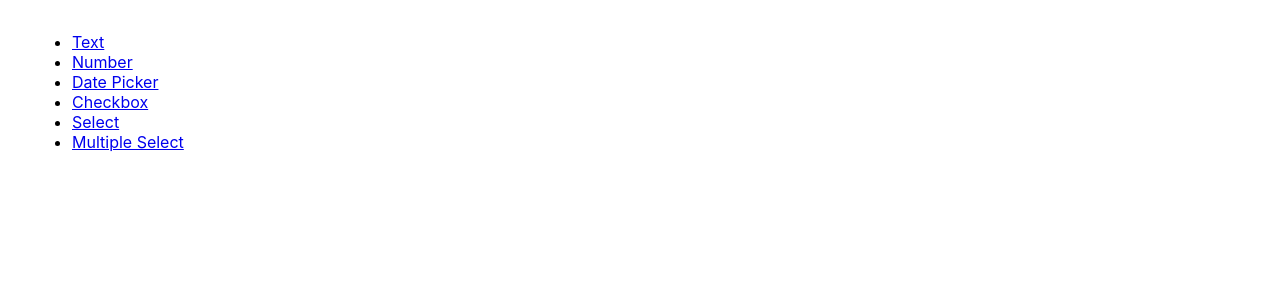
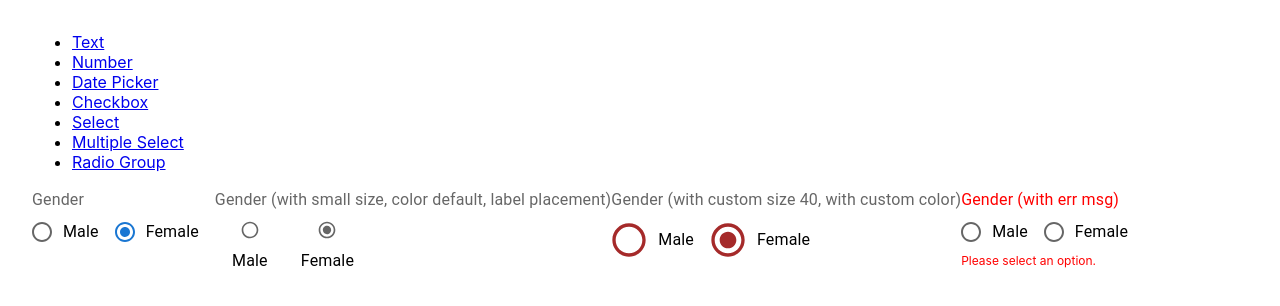
Before and after one commit to VaralakshmiPachipala/reusable-components, a React (Create React App) app: page /radioGroup in a window 1280 px wide. Shown: the top 306 px of the page. Built offline with nearby package versions, Linux system fonts and the light colour scheme.

Commit message:
Add validations for number field, add radio component

```diff
--- a/src/App.tsx
+++ b/src/App.tsx
@@ -7,6 +7,7 @@ import { InputTextWrapper } from "./wrappers/InputTextWrapper";
 import { CheckboxWrapper } from "./wrappers/CheckboxWrapper";
 import { DropdownSelectWrapper } from "./wrappers/SelectWrapper";
 import { MultipleSelectWrapper } from "./wrappers/MultipleSelectWrapper";
+import { RadioGroupWrapper } from "./wrappers/RadioGroupWrapper";
 
 const App = () => {
   return (
@@ -30,6 +31,9 @@ const App = () => {
         <li>
           <Link to="/multipleSelect">Multiple Select</Link>
         </li>
+        <li>
+          <Link to="/radioGroup">Radio Group</Link>
+        </li>
       </ul>
       <Routes>
         <Route path="/" element={<InputTextWrapper />}></Route>
@@ -42,6 +46,7 @@ const App = () => {
           path="/multipleSelect"
           element={<MultipleSelectWrapper />}
         ></Route>
+        <Route path="/radioGroup" element={<RadioGroupWrapper />}></Route>
       </Routes>
     </div>
   );
--- /dev/null
+++ b/src/components/CustomRadioGroup/radioGroup.tsx
@@ -0,0 +1,58 @@
+import {
+  FormControl,
+  FormControlLabel,
+  FormLabel,
+  Radio,
+  RadioGroup,
+} from "@mui/material";
+import { makeStyles } from "@mui/styles";
+import React from "react";
+
+const useStyles: any = makeStyles(() => ({
+    errMsgStyles: {
+            fontSize: "12px",
+            color: "red",
+    },
+    errWrapper: {
+      "& .MuiFormLabel-root": {
+        color: "red",
+      }
+    },
+  }));
+
+interface RadioGroupProps {
+    label?: string;
+    defaultValue?: string | number;
+    options: {label: string, value: string}[] | {[value: string]: string | number}[],
+    name?: string;
+    horizontal?: boolean;
+    onChange?: (event: React.ChangeEvent<HTMLInputElement>) => void;
+    value?: string | number;
+    radioProps?: {};
+    labelPlacement?: 'top' | 'start' | 'bottom' | 'end';
+    errorMessage?: string;
+}
+
+export const InputRadioGroup = (props: RadioGroupProps) => {
+    const { label, defaultValue, name, options = [], horizontal, onChange, value, radioProps, labelPlacement = 'end', errorMessage } = props;
+    const classes = useStyles();
+  return (
+    <FormControl
+    className={errorMessage ? classes.errWrapper : ''}
+    >
+      <FormLabel>{label}</FormLabel>
+      <RadioGroup
+        defaultValue={defaultValue}
+        name={name}
+        row={horizontal}
+        value={value}
+        onChange={onChange}
+      >
+        {options.map((option) => (
+            <FormControlLabel labelPlacement={labelPlacement} value={option.value} control={<Radio {...radioProps} />} label={option.label} />
+        ))}
+      </RadioGroup>
+      {errorMessage ? <div className={classes.errMsgStyles}>{errorMessage}</div> : <></>}
+    </FormControl>
+  );
+};
--- a/src/components/InputNumber/inputNumber.tsx
+++ b/src/components/InputNumber/inputNumber.tsx
@@ -1,6 +1,86 @@
-import { TextField } from '@mui/material'
-import React from 'react'
+import { TextField, Typography } from '@mui/material'
+import React, { useState } from 'react'
+import { ErrorMessages } from '../../constants';
+import { makeStyles } from "@mui/styles";
 
-export const InputNumber = (props:any) => {
-    return <TextField type="number" {...props} />
+interface NumberProps {
+    maxValue?: number;
+    minValue?: number;
+    validateOnFocusOut?: boolean;
+    value?: number | string;
+    label?: string;
+    variant?: "standard" | "filled" | "outlined" | undefined;
+    onChange: (e: React.ChangeEvent<HTMLInputElement>) => void;
+    placeholder?: string;
 }
+const useStyles: any = makeStyles(() => ({
+    wrapper: {
+      display: "flex",
+      flexDirection: "column",
+      width: "300px",
+      alignItems: "flex-start",
+    },
+    errMsgStyles: {
+      fontSize: "12px",
+      color: "red",
+    },
+    errWrapper: {
+      "& .MuiTextField-root label": {
+        color: "red",
+      },
+      "& .MuiOutlinedInput-root": {
+        "& fieldset": {
+          borderColor: "red",
+        },
+      },
+      "& .MuiInput-underline:before": {
+        borderColor: "red",
+      },
+      "& .MuiInputBase-root:hover": {
+        "& .MuiOutlinedInput-notchedOutline": {
+          borderColor: "red",
+        },
+      },
+      "& .MuiInput-underline:hover:not(.Mui-disabled):before": {
+        borderColor: "red",
+      },
+      "& .MuiFilledInput-underline:before": {
+        borderColor: "red",
+      },
+      "& .MuiFilledInput-underline:hover:before": {
+        borderColor: "red",
+      },
+    },
+  }));
+
+export const InputNumber = (props: NumberProps) => {
+    const { minValue , maxValue, validateOnFocusOut, value } = props;
+    const classes = useStyles();
+  const [errMsg, setErrMsg] = useState<string>("");
+
+  const onBlur = () => {
+    let message = "";
+    if (validateOnFocusOut) {
+      if (minValue && (Number(value) < minValue)) {
+          message = ErrorMessages.minValueValidationMsg(minValue);
+      } else if (maxValue && (Number(value) > maxValue)) {
+          message = ErrorMessages.maxValueValidationMsg(maxValue);
+      }
+      setErrMsg(message);
+    }
+  };
+
+    return (
+      <Typography
+      component={"div"}
+      className={`${classes.wrapper} ${errMsg ? classes.errWrapper : ""}`}
+    >
+        <TextField type="number" {...props} onBlur={onBlur} />
+        {errMsg ? (
+          <Typography className={classes.errMsgStyles}>{errMsg}</Typography>
+        ) : (
+          <></>
+        )}
+      </Typography>
+    );
+}
--- a/src/components/InputText/inputText.tsx
+++ b/src/components/InputText/inputText.tsx
@@ -81,14 +81,10 @@ export const InputText = (props: TextProps) => {
   const onBlur = () => {
     let message = "";
     if (validateOnFocusOut) {
-      if (minLength) {
-        if (value.length < minLength) {
+      if (minLength && (value.length < minLength)) {
           message = ErrorMessages.minValidationMsg(minLength);
-        }
-      } else if (maxLength) {
-        if (value.length > maxLength) {
+      } else if (maxLength && (value.length > maxLength)) {
           message = ErrorMessages.maxValidationMsg(maxLength);
-        }
       }
       setErrMsg(message);
     }
--- a/src/constants.ts
+++ b/src/constants.ts
@@ -2,5 +2,8 @@ export const ErrorMessages = {
     minValidationMsg: (val:number) => `Min length should be ${val}`,
     maxValidationMsg: (val:number) => `Max length should be ${val}`,
     selectErrorMsg: `Select any one option`,
-    multipleSelectErrorMsg: `Select atleast one option`
+    multipleSelectErrorMsg: `Select atleast one option`,
+    radioGrpErrorMsg: `Please select an option.`,
+    minValueValidationMsg: (val:number) => `Min value should be ${val}`,
+    maxValueValidationMsg: (val:number) => `Max value should be ${val}`,
 }
--- a/src/wrappers/InputNumberWrapper.tsx
+++ b/src/wrappers/InputNumberWrapper.tsx
@@ -1,6 +1,18 @@
-import React from 'react'
-import { InputNumber } from '../components/InputNumber/inputNumber'
+import React, { useState } from "react";
+import { InputNumber } from "../components/InputNumber/inputNumber";
 
 export const InputNumberWrapper = () => {
-    return <InputNumber label="Emp Id" variant="outlined" />
-}
+  const [inputValue, setInputValue] = useState<string>("");
+
+  return (
+    <InputNumber
+      label="Emp Id"
+      variant="outlined"
+      minValue={1}
+      maxValue={5}
+      value={inputValue}
+      onChange={(event) => setInputValue(event.target.value)}
+      validateOnFocusOut={true}
+    />
+  );
+};
--- /dev/null
+++ b/src/wrappers/RadioGroupWrapper.tsx
@@ -0,0 +1,73 @@
+import React from "react";
+import { InputRadioGroup } from "../components/CustomRadioGroup/radioGroup";
+import { ErrorMessages } from "../constants";
+
+export const RadioGroupWrapper = () => {
+  const radioOptions = [
+    {
+      label: "Male",
+      value: "male",
+    },
+    {
+      label: "Female",
+      value: "female",
+    },
+  ];
+  const [value, setValue] = React.useState("female");
+
+  const handleChange = (event: React.ChangeEvent<HTMLInputElement>) => {
+    setValue((event.target as HTMLInputElement).value);
+  };
+  return (
+    <>
+      <InputRadioGroup
+        options={radioOptions}
+        label={"Gender"}
+        defaultValue={"female"}
+        onChange={handleChange}
+        value={value}
+        horizontal={true}
+      />
+      <InputRadioGroup
+        options={radioOptions}
+        label={"Gender (with small size, color default, label placement)"}
+        defaultValue={"female"}
+        onChange={handleChange}
+        value={value}
+        horizontal={true}
+        radioProps={{
+          size: "small",
+          color: "default",
+        }}
+        labelPlacement={'bottom'}
+      />
+      <InputRadioGroup
+        options={radioOptions}
+        label={"Gender (with custom size 40, with custom color)"}
+        defaultValue={"female"}
+        onChange={handleChange}
+        value={value}
+        horizontal={true}
+        radioProps={{
+          sx: {
+            "& .MuiSvgIcon-root": {
+              fontSize: 40,
+              color: "success",
+            },
+            color: "brown",
+            "&.Mui-checked": {
+              color: "brown",
+            },
+          },
+        }}
+      />
+      <InputRadioGroup
+        options={radioOptions}
+        label={"Gender (with err msg)"}
+        onChange={handleChange}
+        horizontal={true}
+        errorMessage={ErrorMessages.radioGrpErrorMsg}
+      />
+    </>
+  );
+};
```
